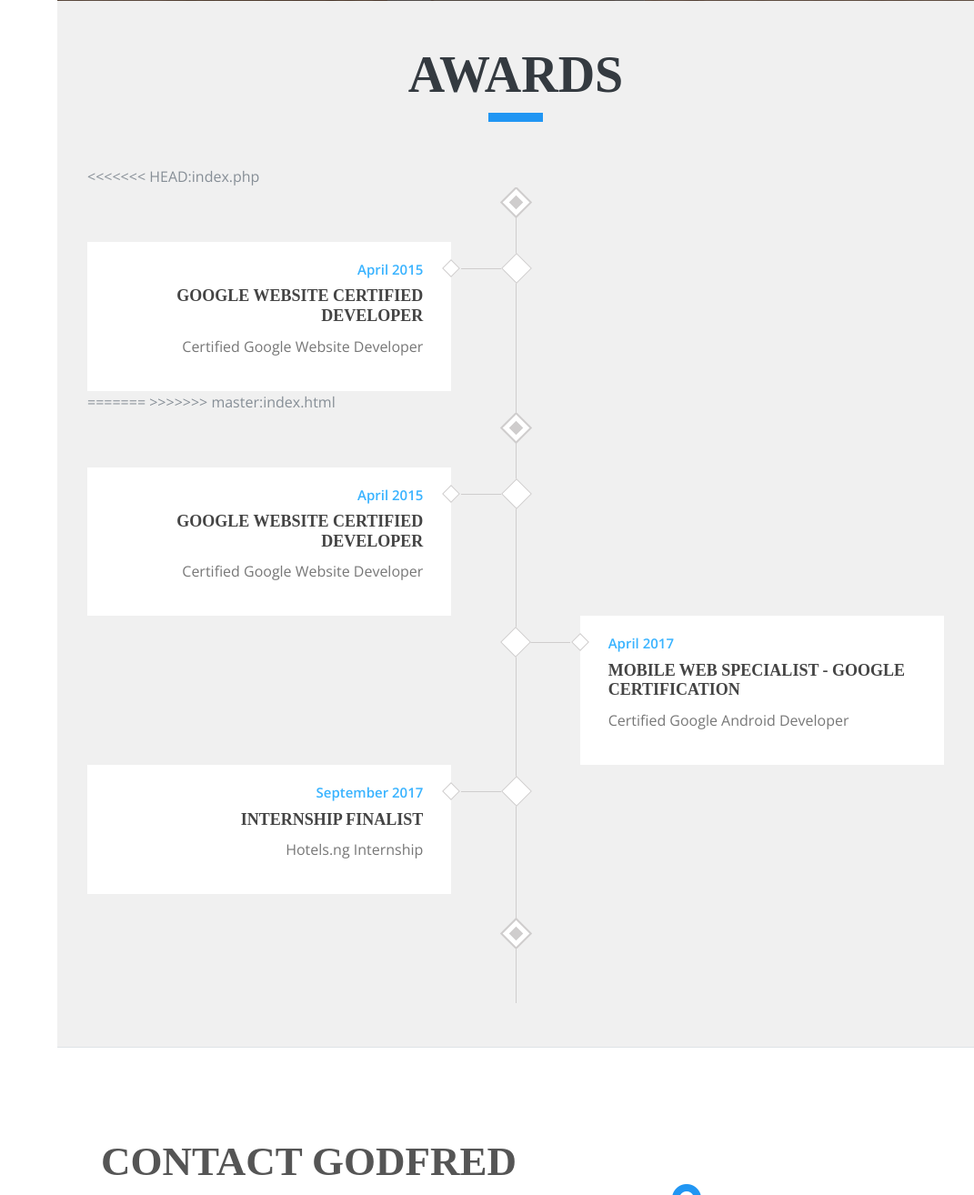
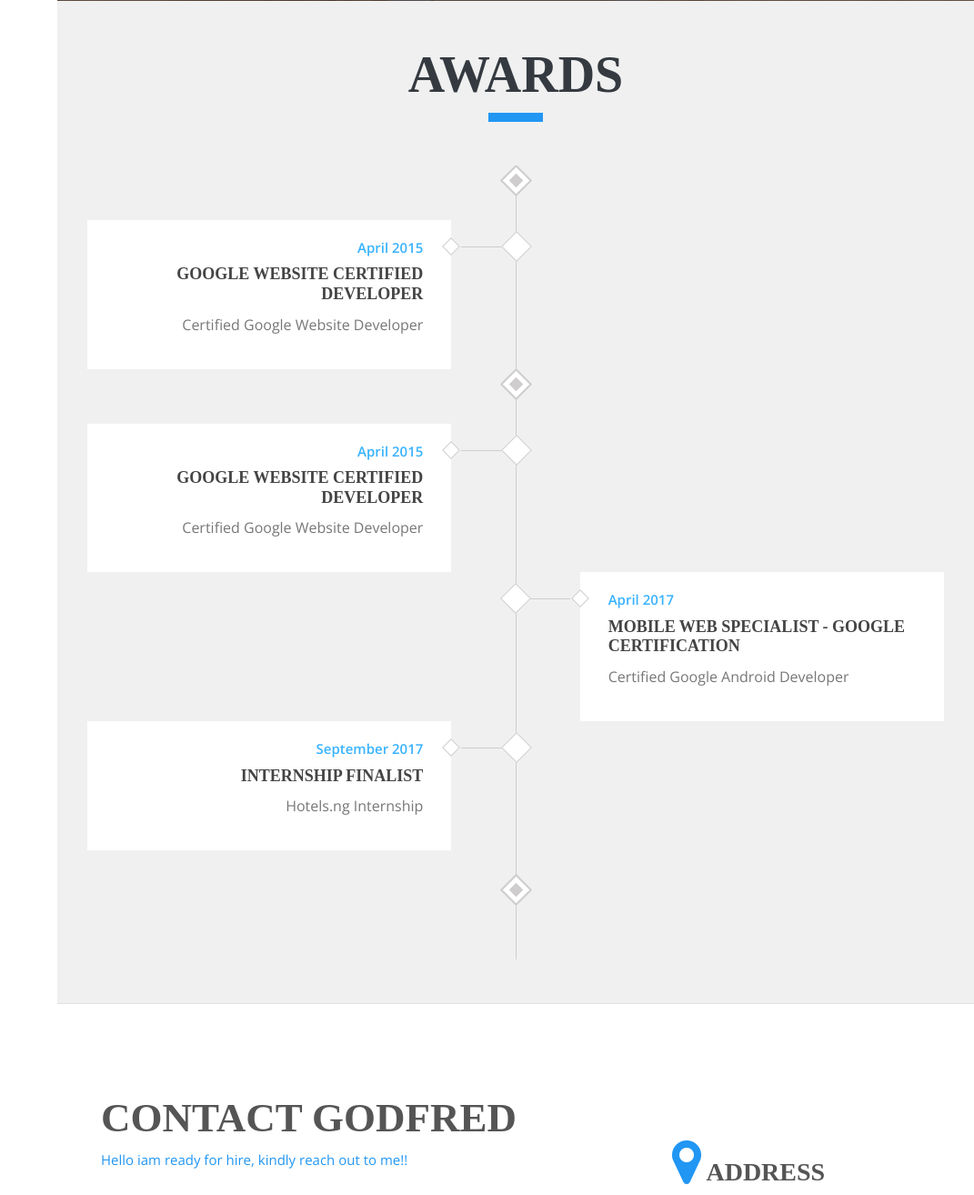
Before and after one commit to godfredakpan/myprofile, a PHP site: page / in a window 1280 px wide. Shown: the part 4466-5780 px from the top of the page at 91% size, without its empty margins (209-1280 px from the left). Run offline with PHP 8.4, Linux system fonts and the light colour scheme; some libraries are stand-ins or nearby versions; some web fonts are replaced.

Commit message:
Update index.php

```diff
--- a/index.php
+++ b/index.php
@@ -435,7 +435,7 @@
                 <h2 class="  text-center">Awards</h2>
                 <div class="mb-5 heading-border"></div>
               </div>
-<<<<<<< HEAD:index.php
+
               <div class="award" id="award-box">
                   <div class="award">
                       <div class="award-icon"></div>
@@ -447,9 +447,6 @@
                           </p>
                       </div>
                   </div>
-=======
-
->>>>>>> master:index.html
               <div class="main-award" id="award-box">
                   <div class="award">
                       <div class="award-icon"></div>
```
